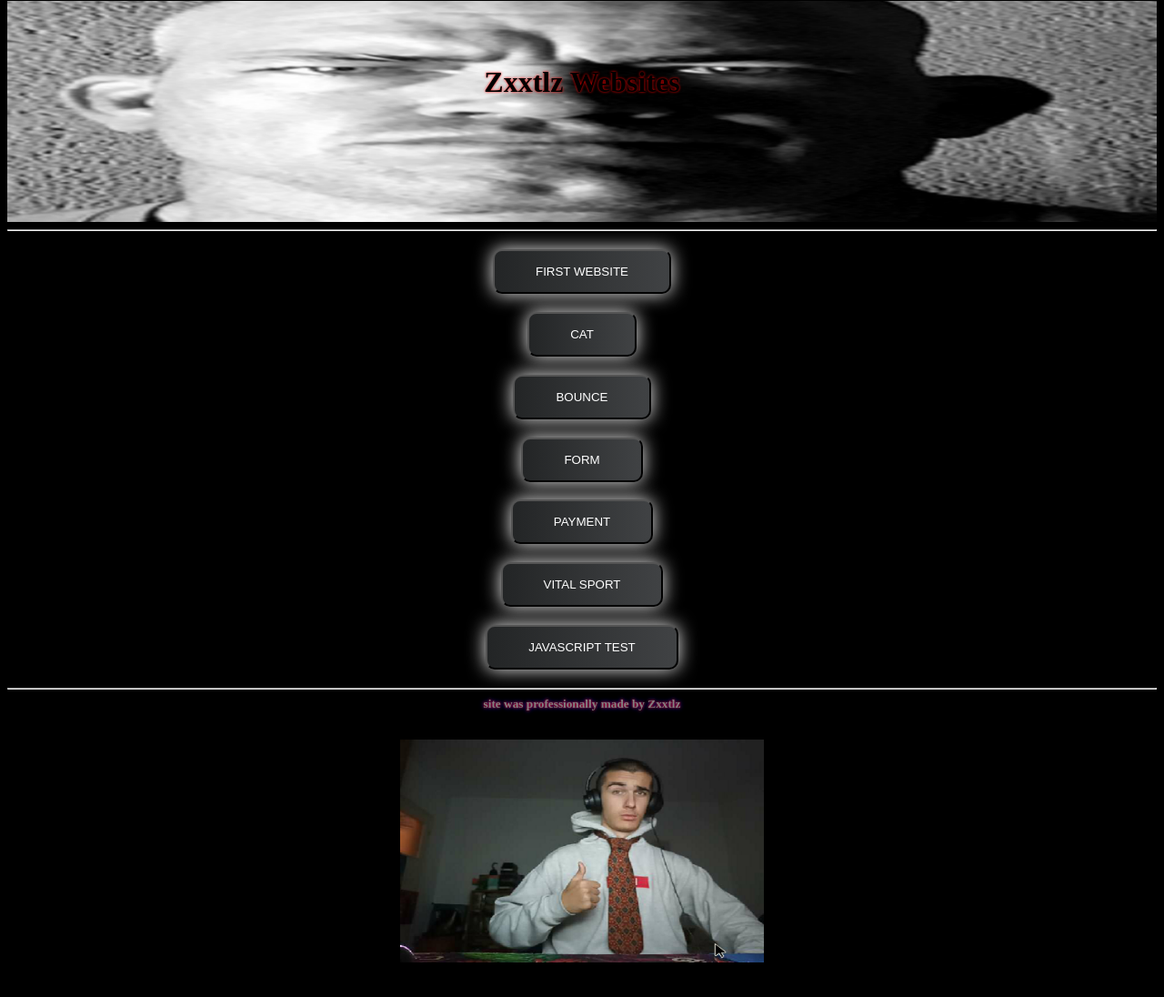
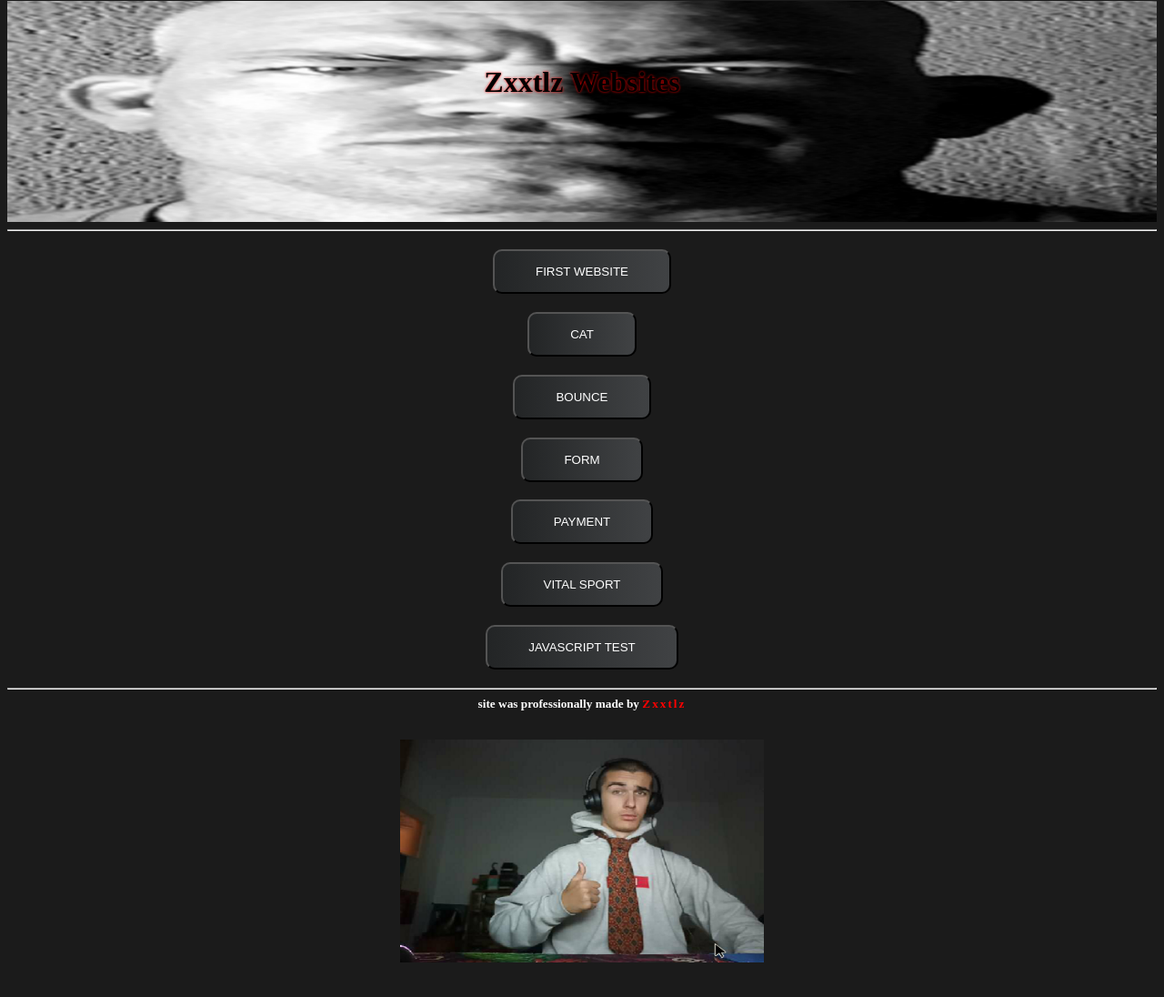
Before and after one commit to zxxtlz/zxxtlz.github.io, a plain HTML site: page index.html in a window 1280 px wide. Shown: the part 12-1108 px from the top of the page at 91% size. Drawn offline with Linux system fonts and the light colour scheme; a web font is replaced by a local one.

Commit message:
fixed css, now it looks sexy.
haha

```diff
--- a/style.css
+++ b/style.css
@@ -20,7 +20,7 @@
 }
 
 body {
-        background-color: black;
+    background-color: #1b1b1b;
     padding-top: 5px;
     padding-bottom: 5px;
     }
@@ -30,6 +30,31 @@
     text-shadow: 0 0 3px #FF0000;
 }
 
+main button {
+    background-image: linear-gradient(to right, #232526 0%, #414345  51%, #232526  100%);
+    padding: 15px 45px;
+    text-align: center;
+    text-transform: uppercase;
+    transition: 0.5s;
+    background-size: 200% auto;
+    color: white;
+    border-radius: 10px;
+    display: flexbox;
+}
+
+main button:hover {
+    background-position: right center; /* change the direction of the change here */
+    color: #fff;
+    text-decoration: none;
+    cursor: pointer;
+    box-shadow: 0 0 20px #eee;
+}
+
+main a:hover {
+    color: #fff;
+    text-decoration: none;
+    cursor: pointer;
+}
 
 a {
     color: inherit;
@@ -41,11 +66,10 @@
     border: 0;
     margin: 0;
     font-family: 'Times New Roman', Times, serif;
-        text-shadow: 0 0 3px #FF0000, 0 0 5px #0000FF;
 }
 
 footer {
-        color: gray;
+    color: white;
     display: grid;
     place-items: center;
 }
@@ -55,29 +79,7 @@
     height: auto;
 }
 
-
-    main button {
-        background-image: linear-gradient(to right, #232526 0%, #414345  51%, #232526  100%);
-        padding: 15px 45px;
-        text-align: center;
-        text-transform: uppercase;
-        transition: 0.5s;
-        background-size: 200% auto;
-        color: white;
-        box-shadow: 0 0 20px #eee;
-        border-radius: 10px;
-        display: flexbox;
+#zxx {
+    color: red;
+    letter-spacing: 2px;
 }
-
-    main button:hover {
-        background-position: right center; /* change the direction of the change here */
-        color: #fff;
-        text-decoration: none;
-        cursor: pointer;
-      }
-
-      main a:hover {
-        color: #fff;
-        text-decoration: none;
-        cursor: pointer;
-      }
```
Lines whose indentation alone changed are shown as unchanged.
